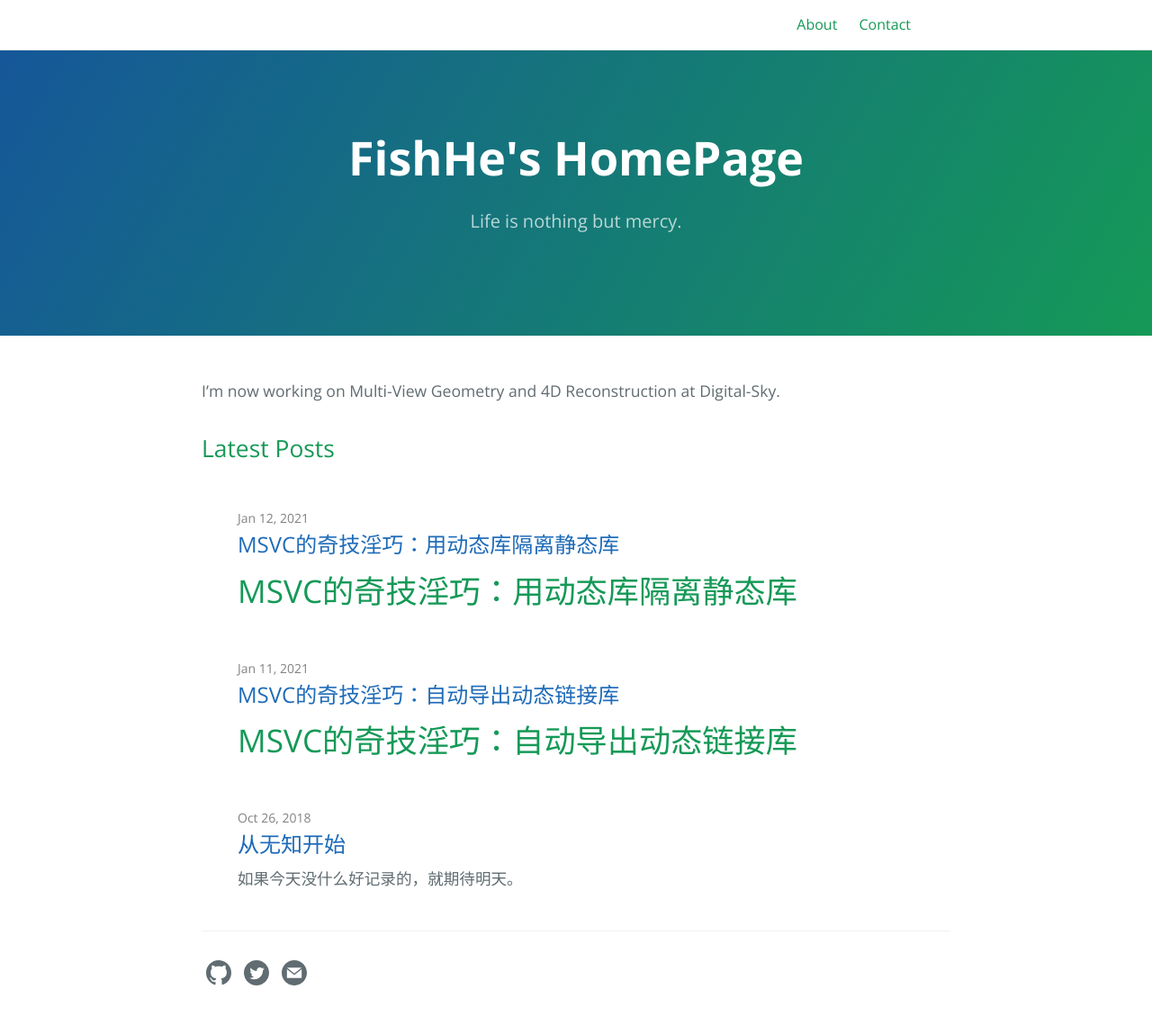
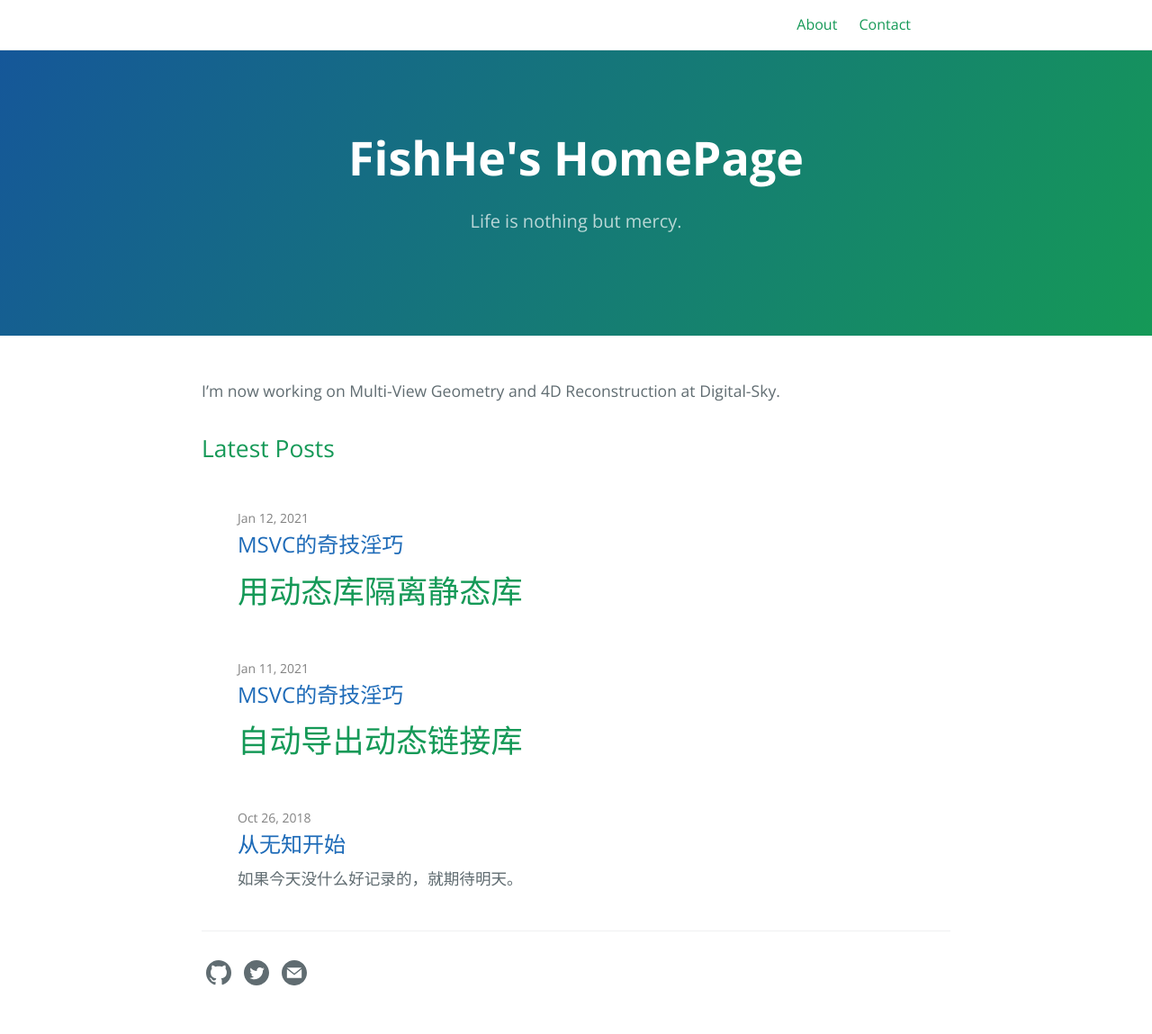
Before and after one commit to FishHe/FishHe.GitHub.IO, a Jekyll site: the page built from index.md, in a window 1280 px wide. Shown: the whole page at 90% size. Built offline with Jekyll 4.4.1, drawn with Linux system fonts in a browser that asks for light colours.

Commit message:
ppt上传

```diff
--- a/_posts/2021-01-11-AutoExportDll.md
+++ b/_posts/2021-01-11-AutoExportDll.md
@@ -1,9 +1,9 @@
 ---
 layout: post
-title: MSVC的奇技淫巧：自动导出动态链接库
+title: MSVC的奇技淫巧
 ---
 
-# MSVC的奇技淫巧：自动导出动态链接库
+# 自动导出动态链接库
 
 VS要求用户对每个导出函数都添加导出声明来控制Dll的导出，大部分库并没有添加该声明，逐个添加非常麻烦。
 用CMAKE的自动DEF生成功能，可以将所有OBJ文件中的函数导出到DEF文件，然后通过DEF文件代替导出声明。
--- a/_posts/2021-01-12-ProxyDll.md
+++ b/_posts/2021-01-12-ProxyDll.md
@@ -1,9 +1,9 @@
 ---
 layout: post
-title: MSVC的奇技淫巧：用动态库隔离静态库
+title: MSVC的奇技淫巧
 ---
 
-# MSVC的奇技淫巧：用动态库隔离静态库
+# 用动态库隔离静态库
 
 大型项目开发时，常常遇到以下情况：
 1.第三方库彼此依赖，彼此依赖的第三方库版本有所不同；
```
Also changed, not shown: 1 other file.
